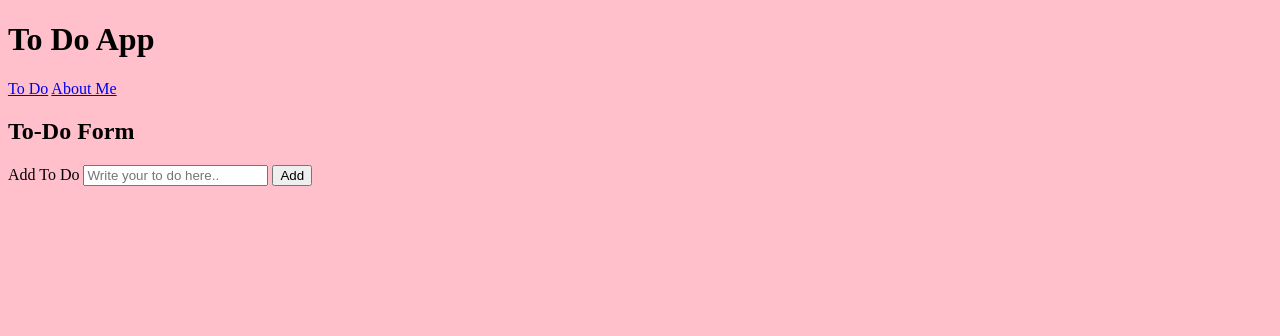
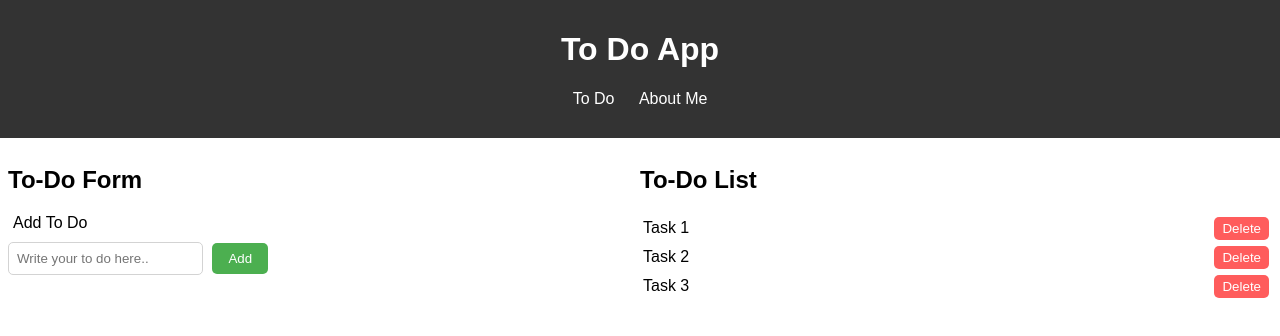
Before and after one commit to kurtCoding/to-do-list-app, a plain HTML site: page index.html in a window 1280 px wide. Drawn offline with Linux system fonts and the light colour scheme.

Commit message:
complete html and styling for todo page

```diff
--- a/index.html
+++ b/index.html
@@ -1,40 +1,61 @@
 <!DOCTYPE html>
 <html lang="en">
   <head>
-    <meta charset="UTF-8">
-    <meta name="viewport" content="width=device-width, initial-scale=1.0">
+    <meta charset="UTF-8" />
+    <meta name="viewport" content="width=device-width, initial-scale=1.0" />
     <title>To Do List App</title>
     <script src="script.js" defer></script>
     <link rel="stylesheet" href="style.css" />
   </head>
   <body>
-    <header>
-        <h1>To Do App</h1>
-        <div>
-            <a href="#">To Do</a>
-            <a href="./about-me.html">About Me</a>
-        </div>
+    <header class="header">
+      <h1 class="header__heading">To Do App</h1>
+      <nav>
+        <a href="#" class="header__link">To Do</a>
+        <a href="./about-me.html" class="header__link">About Me</a>
+      </nav>
     </header>
     <main>
-        <section>
-            <h2>To-Do Form</h2>
-            <form>
-                <!-- <label>
+      <section class="to-dos">
+        <h2 class="to-dos__heading">To-Do Form</h2>
+        <form class="to-dos__form">
+          <!-- <label for="to-do">
                     Add To Do
-                    <input type="text" id="to-do" name="toDo" placeholder="Write your to do here.." required>
-                </label> -->
-                <label>
+                </label>
+                    <input type="text" id="to-do" name="toDo" placeholder="Write your to do here.." required> -->
+          <label class="to-dos__label">
             Add To Do
-                    <input type="text" id="to-do" name="toDo" placeholder="Write your to do here.." required>
+            <br />
+            <input
+              type="text"
+              class="to-dos__input"
+              id="to-do"
+              name="toDo"
+              placeholder="Write your to do here.."
+              required
+            />
           </label>
-                <input type="submit" value="Add" />
+          <input type="submit" value="Add" class="to-dos__submit-button" />
           <!-- <button type="submit">Add</button> -->
         </form>
       </section>
-        <section>
-
+      <section class="to-dos">
+        <h2 class="to-dos__heading">To-Do List</h2>
+        <ul class="to-dos__list">
+          <li class="to-dos__list-item">
+            Task 1
+            <button class="to-dos__delete-button">Delete</button>
+          </li>
+          <li class="to-dos__list-item">
+            Task 2
+            <button class="to-dos__delete-button">Delete</button>
+          </li>
+          <li class="to-dos__list-item">
+            Task 3
+            <button class="to-dos__delete-button">Delete</button>
+          </li>
+        </ul>
       </section>
     </main>
-
   </body>
 </html>
--- a/style.css
+++ b/style.css
@@ -1,3 +1,64 @@
 body {
-    background: pink;
+  font-family: sans-serif;
+  margin: 0px;
 }
+
+.header {
+  background: rgb(51 51 51);
+  text-align: center;
+  padding: 10px 0px 30px 0px;
+  color: white;
+}
+
+.header__link {
+  color: white;
+  text-decoration: none;
+  padding: 0px 10px;
+}
+
+main {
+  display: grid;
+  /* grid-template-columns: 50% 50%; */
+  grid-template-columns: repeat(2, 1fr);
+  margin: 8px;
+}
+
+.to-dos__input {
+  border-radius: 5px;
+  padding: 8px;
+  border: 1px lightgray solid;
+  margin-top: 10px;
+}
+
+.to-dos__label {
+  margin-left: 5px;
+}
+
+.to-dos__submit-button {
+  background: rgb(76 175 80);
+  color: white;
+  border: none;
+  padding: 8px 16px;
+  border-radius: 5px;
+  margin-left: 5px;
+}
+
+.to-dos__list {
+  list-style: none;
+  padding-left: 0px;
+}
+
+.to-dos__list-item {
+  display: flex;
+  padding: 3px;
+  justify-content: space-between;
+  align-items: center;
+}
+
+.to-dos__delete-button {
+  color: white;
+  background-color: rgb(255 92 92);
+  border-radius: 5px;
+  border: none;
+  padding: 4px 8px;
+}
```
Lines whose indentation alone changed are shown as unchanged.
